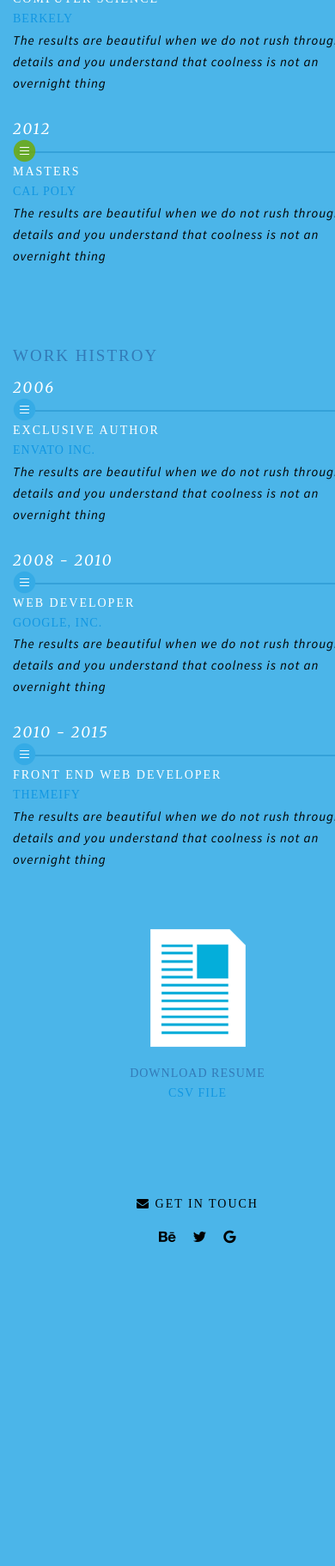
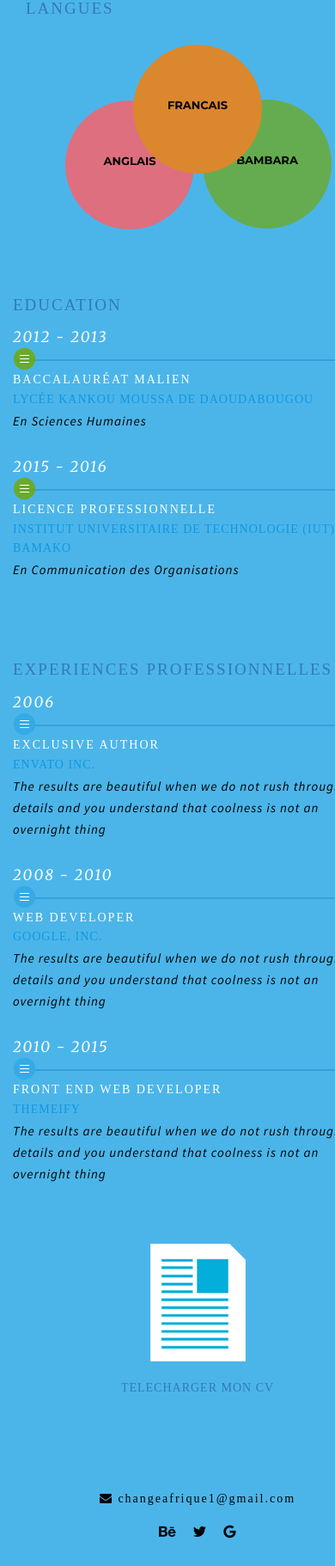
Before and after one commit to Ibraci/Amadoumt, a PHP site: page / in a window 390 px wide, after a click on "RESUME". Shown: the part 2131-3953 px from the top of the page at 86% size. Before the commit the page ends 3578 px from the top, so only its background shows below. Run offline with PHP 8.4, Linux system fonts and the light colour scheme; some libraries are stand-ins or nearby versions; some web fonts are replaced.

Commit message:
Ajout des competences et de la parie a propos

```diff
--- a/views/index.view.php
+++ b/views/index.view.php
@@ -101,7 +101,7 @@
 
 					<div class="col-xs-12 col-sm-6">
 					<div>
-						<div class="touch"><a class="link" href="#"><i class="fa fa-envelope"></i> GET IN TOUCH</a></div>
+						<div class="touch"><a class="link" href="mailto:changeafrique1@gmail.com"><i class="fa fa-envelope"></i> changeafrique1@gmail.com</a></div>
 					</div>
 					</div>
 					<div class="col-xs-12 col-sm-6">
@@ -627,153 +627,17 @@
 					<div class="col-md-6 col-xs-12 col-lg-7">
 					<div class="subtitle"></div>
 					<h2>Qui est Amadou MT Keita ?</h2>
-          <div style="width: 80%;" class="sad">
-            Née en 1995 à Bamako, la capitale du Mali, Amadou MT KEITA  est diplômé en Licence Professionnelle Communication des Organisations, entrepreneur. Il est l’aîné d’une famille modeste de cinq (5) enfants. Amadou a fait ses études primaires à l’école privée « AECODA », où il obtint son CEP (certificat d’études primaires) en 2006. En octobre de la même année il débuta ses études du second cycle dans la classe de 7ème dans une école fondamentale de Bamako, il réussit son DEF (diplôme d’études fondamentales) en 2009. Il s’est illustré dans le Club UNESCO de son Lycée. Vu les performances du jeune Amadou au lycée, il sera très vite désigné par son établissement à participer à la 11ème  session  du Parlement des Enfants du Mali où il devient membre du Groupe Parlementaire Survie de l’Enfant en mars 2010. Il élargit son champ de connaissances en adhérant à l’Association pour la promotion des Jeunes et Enfants Communicateurs dans la commission radio-audio visuelle en Juillet 2010. Cette adhésion lui a permis de bénéficier des modules de renforcement de capacités  en journalisme et communication. En avril 2011, il a suivi une formation spéciale en Photographie organisée par l’UNICEF. En janvier 2012, après avoir suivi plusieurs modules de formation sur les droits de l’enfant et les techniques de communication, il fera parti d’une équipe de formateur à Mopti pour former des enfants parlementaires sur les mêmes thématiques suivies.
+          <div style="width: 80%; color: #000;" class="blogdata">
+            Née en 1995 à Bamako, la capitale du Mali, Amadou MT KEITA  est diplômé en Licence Professionnelle Communication des Organisations, entrepreneur. Il est l’aîné d’une famille modeste de cinq (5) enfants. Amadou a fait ses études primaires à l’école privée « AECODA », où il obtint son CEP (certificat d’études primaires) en 2006. En octobre de la même année il débuta ses études du second cycle dans la classe de 7ème dans une école fondamentale de Bamako, il réussit son DEF (diplôme d’études fondamentales) en 2009. Il s’est illustré dans le Club UNESCO de son Lycée. Vu les performances du jeune Amadou au lycée, il sera très vite désigné par son établissement à participer à la 11ème  session  du Parlement des Enfants du Mali où il devient membre du Groupe Parlementaire Survie de l’Enfant en mars 2010. Il élargit son champ de connaissances en adhérant à l’Association pour la promotion des Jeunes et Enfants Communicateurs dans la commission radio-audio visuelle en Juillet 2010. Cette adhésion lui a permis de bénéficier des modules de renforcement de capacités  en journalisme et communication. En avril 2011, il a suivi une formation spéciale en Photographie organisée par l’UNICEF. En janvier 2012, après avoir suivi plusieurs modules de formation sur les droits de l’enfant et les techniques de communication, il fera parti d’une équipe de formateur à Mopti pour former des enfants parlementaires sur les mêmes thématiques suivies. <br>
+            Le jeune KEITA a connu une ascension en Septembre 2012 avec son élection en qualité de Secrétaire à l’Organisation du Conseil consultatif national des enfants et jeunes du Mali (CCNEJ). Ce qui lui a valu sa participation au forum régional sur les violences faites aux enfants au Ghana en Aout 2013, organisé par Plan International. En Décembre de la même année, il participe au Model des Nations Unies ténu au Maroc où il a représenté le Mali en compagnie d’autres jeunes maliens. Dès son retour au pays, en accord avec les autres participants maliens au Model des UN, une nouvelle organisation du nom de « Youth For Chilhood » sera créée où il occupera le poste de Secrétaire Général. <br>
+            Entre 2010 et 2013, il assura la maîtrise de cérémonie des activités concernant l’enfance, notamment la SEMAINE NATIONALE DES ENFANTS organisée par la cité des enfants ; la JOURNEE INTERNATIONALE DE L’ENFANT présidée par le Président de la République ; ainsi que la JOURNEE DE L’ENFANT AFRICAIN. <br>
+            Vraisemblablement 2013 fut pour lui une révélation et un succès, il décroche son Baccalauréat malien. <br>
+            Afin d’améliorer ses connaissances et aptitudes, Amadou MT KEITA a effectué des stages pratiques, notamment à l’Agence de communication Star Com en 2014 et à l’ONG Suisse Terre des hommes Lausanne en 2015 puis en 2016. <br>
+            Amadou ne finit jamais de surprendre, en effet il a été invité en tant que consultant en Genre et Egalité Hommes-Femmes à prendre part à l’atelier de renforcement de capacités des jeunes syndicalistes africains de l’enseignement ténu à Dakar en 2016.
           </div>
 					</div>
 
-
-
-
-					<div class="col-md-6 col-xs-12 col-lg-5 right-content-box" >
-
-
-					<div class="col-xs-12 col-sm-5 right-content-inner">
-						<div class="right-content-table">
-							<div class="right-content-table-cell">
-								<div class="cent">MY LOGO DESIGNS</div>
-								<div class="sad">We believe that interfaces should be simple and easy enough to use and navigate for the least tech oriented people</div>
-							</div>
-						</div>
-					</div>
-
-
-					<div class="col-sm-offset-5  col-xs-12 col-sm-7">
-					<br/><br/>
-					<img class="cource-image" alt="Mak Boox" src="images/camera.png">
-
-					</div>
-
-
-
-
-
-					</div>
 					<div class="divider30">&nbsp;</div>
-
-					<div class="skill-scroll">
-    <div id="skills-slider" class="col-md-12">
-
-      <div class="item">
-	  <div class="sa5a">
-
-						<div class="col-md-12 col-xs-12 col-lg-5 boximage">
-							<img class="about-images" alt="book" src="images/makbook.png">
-						</div>
-
-						<div class="col-md-12 col-xs-12 col-lg-7">
-							<div class="cent">BRANDING</div>
-							<div class="sad">We believe that interfaces should be simple and easy enough to use and navigate for the least tech oriented people</div>
-						</div>
-
-		</div>
-	  </div>
-	  <div class="item">
-	  <div class="sa5a">
-
-						<div class="col-md-12 col-xs-12 col-lg-5 boximage">
-							<img class="about-images" alt="book" src="images/books.png">
-						</div>
-
-						<div class="col-md-12 col-xs-12 col-lg-7">
-							<div class="cent">SKETCHING</div>
-							<div class="sad">The results are beautiful when we do not rush through details and you understand that coolness is not an overnight thing</div>
-						</div>
-
-		</div>
-	  </div>
-
-      <div class="item">
-	  <div class="sa5a">
-	  	<div class="col-md-12 col-xs-12 col-lg-5 boximage">
-							<img class="about-images" alt="book" src="images/baklogo.png">
-						</div>
-
-						<div class="col-md-12 col-xs-12 col-lg-7">
-							<div class="cent">LOGO DESIGN</div>
-							<div class="sad">The results are beautiful when we do not rush through details and you understand that coolness is not an overnight thing</div>
-						</div>
-	  </div>
-	  </div>
-
-	  <div class="item">
-	  <div class="sa5a">
-	  	<div class="col-md-12 col-xs-12 col-lg-5 boximage">
-							<img class="about-images" alt="book" src="images/bear.png">
-						</div>
-
-						<div class="col-md-12 col-xs-12 col-lg-7">
-							<div class="cent">TYPOGRAPHY</div>
-							<div class="sad">The results are beautiful when we do not rush through details and you understand that coolness is not an overnight thing</div>
-						</div>
-	  </div>
-	  </div>
-       <div class="item">
-	  <div class="sa5a">
-
-						<div class="col-md-12 col-xs-12 col-lg-5 boximage">
-							<img class="about-images" alt="book" src="images/makbook.png">
-						</div>
-
-						<div class="col-md-12 col-xs-12 col-lg-7">
-							<div class="cent">ART DIRECTION </div>
-							<div class="sad">We believe that interfaces should be simple and easy enough to use and navigate for the least tech oriented people</div>
-						</div>
-
-		</div>
-	  </div>
-	  <div class="item">
-	  <div class="sa5a">
-
-						<div class="col-md-12 col-xs-12 col-lg-5 boximage">
-							<img class="about-images" alt="book" src="images/books1.png">
-						</div>
-
-						<div class="col-md-12 col-xs-12 col-lg-7">
-							<div class="cent">PHOTO ADVERTISING</div>
-							<div class="sad">The results are beautiful when we do not rush through details and you understand that coolness is not an overnight thing</div>
-						</div>
-
-		</div>
-	  </div>
-
-      <div class="item">
-	  <div class="sa5a">
-	  	<div class="col-md-12 col-xs-12 col-lg-5 boximage">
-							<img class="about-images" alt="book" src="images/baklogo.png">
-						</div>
-
-						<div class="col-md-12 col-xs-12 col-lg-7">
-							<div class="cent">PHOTO EDITING</div>
-							<div class="sad">The results are beautiful when we do not rush through details and you understand that coolness is not an overnight thing</div>
-						</div>
-	  </div>
-	  </div>
-
-	  <div class="item">
-	  <div class="sa5a">
-	  	<div class="col-md-12 col-xs-12 col-lg-5 boximage">
-							<img class="about-images" alt="book" src="images/bear.png">
-						</div>
-
-						<div class="col-md-12 col-xs-12 col-lg-7">
-							<div class="cent">PHOTO ADVERTISING</div>
-							<div class="sad">The results are beautiful when we do not rush through details and you understand that coolness is not an overnight thing</div>
-						</div>
-	  </div>
-	  </div>
-
-    </div>
 	</div>
 
 	<div class="skill-fix">
@@ -856,7 +720,7 @@
 				<div class="divider30">&nbsp;</div>
 					<div class="col-xs-12 col-sm-6">
 					<div>
-						<div class="touch"><a class="link" href="#"><i class="fa fa-envelope"></i> GET IN TOUCH</a></div>
+						<div class="touch"><a class="link" href="mailto:changeafrique1@gmail.com"><i class="fa fa-envelope"></i> changeafrique1@gmail.com</a></div>
 					</div>
 					</div>
 
@@ -993,7 +857,7 @@
 					<div class="divider30">&nbsp;</div>
 					<div class="col-xs-12 col-sm-6">
 					<div>
-						<div class="touch"><a class="link" href="#"><i class="fa fa-envelope"></i> GET IN TOUCH</a></div>
+						<div class="touch"><a class="link" href="mailto:changeafrique1@gmail.com"><i class="fa fa-envelope"></i> changeafrique1@gmail.com</a></div>
 					</div>
 					</div>
 
@@ -1042,51 +906,51 @@
 
 									<div class="col-xs-12 col-sm-6 col-md-6 col-lg-6">
 
-											<div class="subtitle codeskillicon navy-blue"><img alt="green icon" src="images/red-icon.png">   Animation skills</div>
+											<div class="subtitle codeskillicon navy-blue"><img alt="green icon" src="images/red-icon.png">   Competences en graphisme</div>
 
 											<div class="circle-responsive color-DB872D">
 												<div class="circle-content">
-													<i>Photoshop</i><br/><b>100%</b>
+													<i>Dreamweaver</i><br/>
 												</div>
 											</div>
 
 
 											<div class="circle-responsive color-DE6F7F">
 												<div class="circle-content" class="circlepad">
-													<i>VStudio</i><br/><b>85%</b>
+													<i>Illustrator</i><br/>
 												</div>
 											</div>
 											<div class="circle-responsive color-65AC50">
 												<div class="circle-content" class="circlepad">
-													<i>illustrator</i><br/><b>90%</b>
+													<i>Photoshop</i><br/>
 												</div>
 											</div>
 											<div class="circle-responsive color-DD56F1">
 												<div class="circle-content" class="circlepad">
-													<i>Sketching</i><br/><b>95%</b>
+													<i>InDesign</i><br/>
 												</div>
 											</div>
 										</div>
 
 										<div class="col-xs-12 col-sm-6 col-md-6 col-lg-6">
 
-											<div class="subtitle codeskillicon navy-blue"><img alt="green icon" src="images/red-icon.png">   Character Design skills</div>
+											<div class="subtitle codeskillicon navy-blue"><img alt="green icon" src="images/red-icon.png">   Langues</div>
 
 											<div class="circle-responsive color-DB872D">
 												<div class="circle-content">
-													<b>FIREWORKS</b>
+													<b>FRANCAIS</b>
 												</div>
 											</div>
 
 
 											<div class="circle-responsive color-DE6F7F">
 												<div class="circle-content" class="circlepad">
-													<b>PHOTOSHOP</b>
+													<b>ANGLAIS</b>
 												</div>
 											</div>
 											<div class="circle-responsive color-65AC50">
 												<div class="circle-content" class="circlepad">
-													<b>ILLUSTATOR</b>
+													<b>BAMBARA</b>
 												</div>
 											</div>
 
@@ -1107,41 +971,21 @@
 									<div class="subtitle navy-blue">EDUCATION</div>
 
 										<div class="col-sm-6 col-md-3 nopadding-left">
-										<div class="subtitle dateformate">2002</div>
+										<div class="subtitle dateformate">2012 - 2013</div>
 										<img alt="green icon" src="images/green-icon.png">
 										<div class="education-line"></div>
-										<div class="subtitle">ATOM SCIENCE</div>
-										<div class="resume-title resume-meta">STANFORD UNIVERSITY</div>
-										<div class="sad">The results are beautiful when we do not rush through details and you understand that coolness is not an overnight thing</div>
+										<div class="subtitle">Baccalauréat Malien</div>
+										<div class="resume-title resume-meta">Lycée Kankou Moussa de Daoudabougou</div>
+										<div class="sad">En Sciences Humaines</div>
 										</div>
 
 										<div class="col-sm-6 col-md-3 no-pad-xs">
-										<div class="subtitle dateformate">2006</div>
+										<div class="subtitle dateformate">2015 - 2016</div>
 										<img alt="green icon" src="images/green-icon.png">
 										<div class="education-line"></div>
-										<div class="subtitle">SOFTWARE ENGINEER</div>
-										<div class="resume-title resume-meta">USC</div>
-										<div class="sad">The results are beautiful when we do not rush through details and you understand that coolness is not an overnight thing</div>
-										</div>
-
-										<div class="col-sm-6 col-md-3 no-pad no-pad-xs">
-										<div class="subtitle dateformate">2010</div>
-										<img alt="green icon" src="images/green-icon.png">
-										<div class="education-line"></div>
-										<div class="subtitle">COMPUTER SCIENCE</div>
-										<div class="resume-title resume-meta">BERKELY</div>
-										<div class="sad">The results are beautiful when we do not rush through details and you understand that coolness is not an overnight thing</div>
-										</div>
-
-										<div class="col-sm-6 col-md-3 no-pad-xs yearstyle">
-										<div class="subtitle dateformate">2012</div>
-										<div class="border-right">
-											<img alt="green icon" src="images/green-icon.png">
-											<div class="education-line"></div>
-										</div>
-										<div class="subtitle">MASTERS</div>
-										<div class="resume-title resume-meta">CAL POLY</div>
-										<div class="sad">The results are beautiful when we do not rush through details and you understand that coolness is not an overnight thing</div>
+										<div class="subtitle">Licence Professionnelle</div>
+										<div class="resume-title resume-meta">Institut Universitaire de Technologie (IUT) de Bamako</div>
+										<div class="sad">En Communication des Organisations</div>
 										</div>
 									</div>
 								</div>
@@ -1150,7 +994,7 @@
 
 										<div class="edu-info col-md-12 col-lg-9 nopadding-left">
 
-											<div class="subtitle navy-blue">WORK HISTROY</div>
+											<div class="subtitle navy-blue">EXPERIENCES PROFESSIONNELLES</div>
 
 											<div class="col-sm-4 no-pad-xs nopadding-left">
 											<div class="subtitle dateformate">2006</div>
@@ -1184,13 +1028,13 @@
 
 
 										<div class="col-xs-12 col-sm-12 col-md-12 col-lg-3 boximage">
+
 											<br/><br/><br/>
-											<img src="images/resume.png" alt="file icone">
-
+              				<img src="images/resume.png" alt="file icone">
 											<div class="resume-download-button">
 
-												<div class="resume-title"><a href="#">DOWNLOAD RESUME</a></div>
-												<div class="resume-title resume-meta">CSV FILE</div>
+												<div class="resume-title"><a href="amadoumtcv.docx">Telecharger mon CV</a></div>
+												<div class="resume-title resume-meta"></div>
 											</div>
 										</div>
 
@@ -1201,7 +1045,7 @@
 
 								<div class="divider30">&nbsp;</div>
 								<div class="col-xs-12 col-sm-6">
-								<div class="touch"><a class="link" href="#"><i class="fa fa-envelope"></i> GET IN TOUCH</a></div>
+								<div class="touch"><a class="link" href="mailto:changeafrique1@gmail.com"><i class="fa fa-envelope"></i> changeafrique1@gmail.com</a></div>
 								</div>
 								<div class="col-xs-12 col-sm-6">
 								<div>
```
Also changed, not shown: 1 other file.
